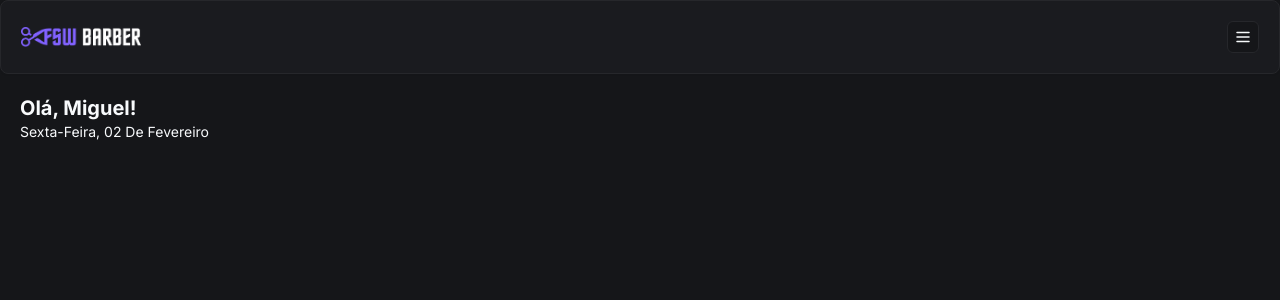
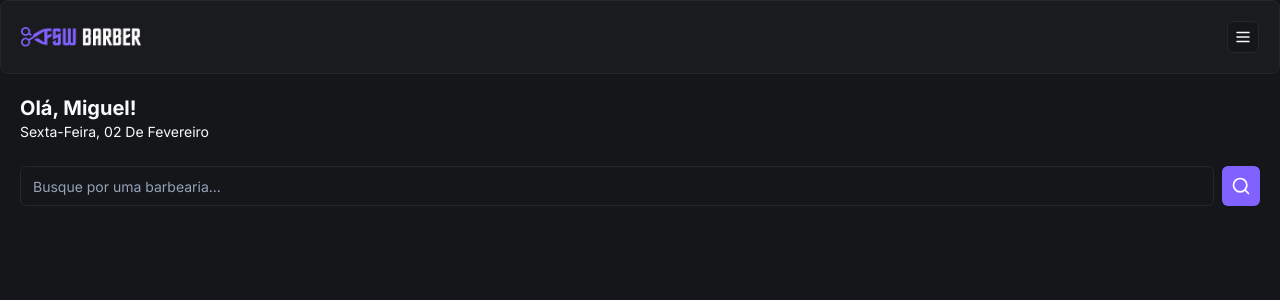
Before and after one commit to diname/fullstackweek-barber, a Next.js app: page / in a window 1280 px wide. Shown: the top 300 px of the page. Built offline with nearby package versions, Linux system fonts and the light colour scheme.

Commit message:
feat: add initial search component

```diff
--- /dev/null
+++ b/app/(home)/_components/search.tsx
@@ -0,0 +1,18 @@
+'use client'
+
+import { Button } from '@/app/_components/ui/button'
+import { Input } from '@/app/_components/ui/input'
+import { SearchIcon } from 'lucide-react'
+
+const Search = () => {
+  return (
+    <div className="flex items-center gap-2">
+      <Input placeholder="Busque por uma barbearia..." />
+      <Button variant="default" size="icon">
+        <SearchIcon size={20} />
+      </Button>
+    </div>
+  )
+}
+
+export default Search
--- a/app/(home)/page.tsx
+++ b/app/(home)/page.tsx
@@ -1,6 +1,7 @@
 import { format } from 'date-fns'
 import Header from '../_components/header'
 import { ptBR } from 'date-fns/locale'
+import Search from './_components/search'
 
 export default function Home() {
   return (
@@ -14,6 +15,9 @@
           })}
         </p>
       </div>
+      <div className="px-5 mt-6">
+        <Search />
+      </div>
     </div>
   )
 }
--- /dev/null
+++ b/app/_components/ui/input.tsx
@@ -0,0 +1,25 @@
+import * as React from "react"
+
+import { cn } from "@/app/_lib/utils"
+
+export interface InputProps
+  extends React.InputHTMLAttributes<HTMLInputElement> {}
+
+const Input = React.forwardRef<HTMLInputElement, InputProps>(
+  ({ className, type, ...props }, ref) => {
+    return (
+      <input
+        type={type}
+        className={cn(
+          "flex h-10 w-full rounded-md border border-input bg-background px-3 py-2 text-sm ring-offset-background file:border-0 file:bg-transparent file:text-sm file:font-medium placeholder:text-muted-foreground focus-visible:outline-none focus-visible:ring-2 focus-visible:ring-ring focus-visible:ring-offset-2 disabled:cursor-not-allowed disabled:opacity-50",
+          className
+        )}
+        ref={ref}
+        {...props}
+      />
+    )
+  }
+)
+Input.displayName = "Input"
+
+export { Input }
```
